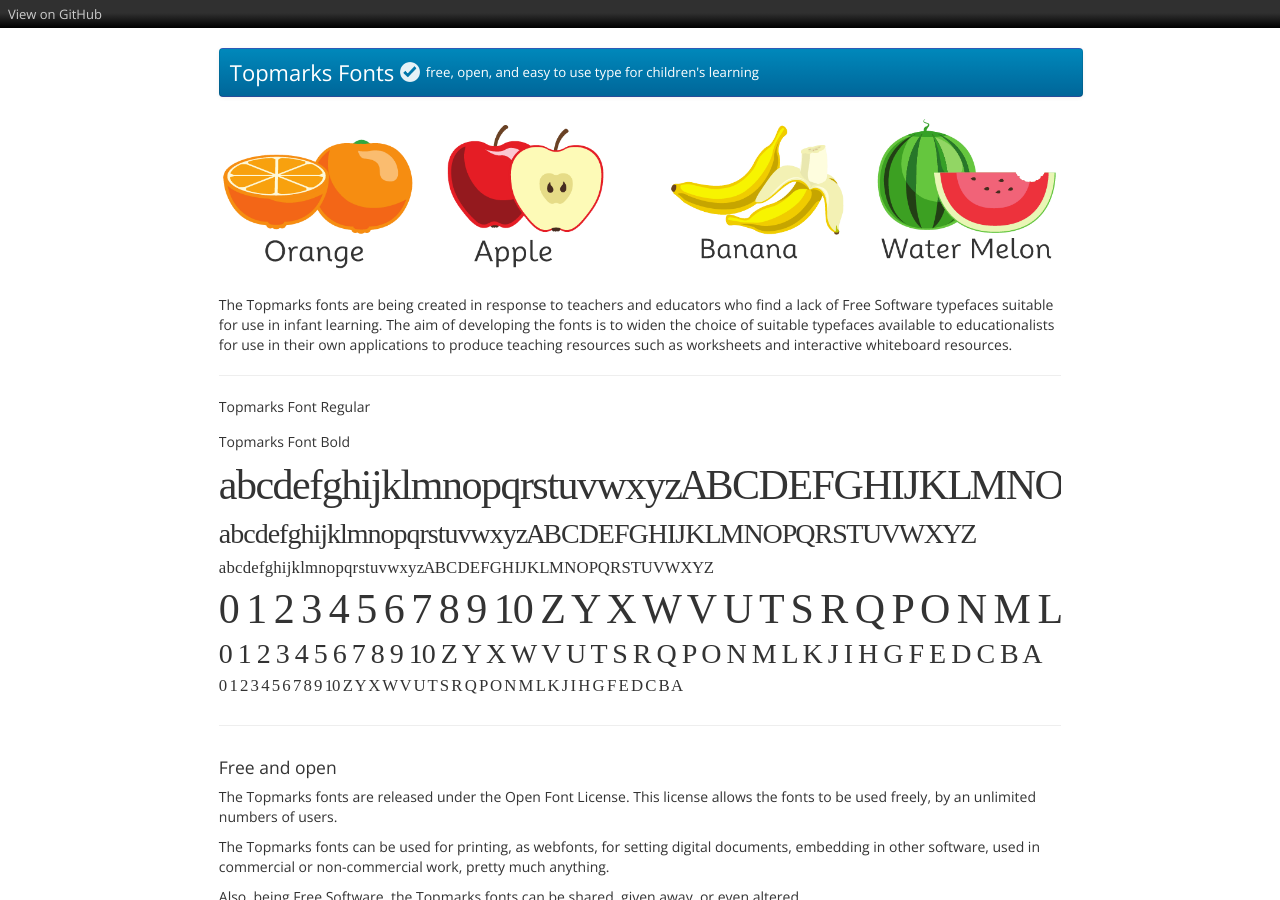
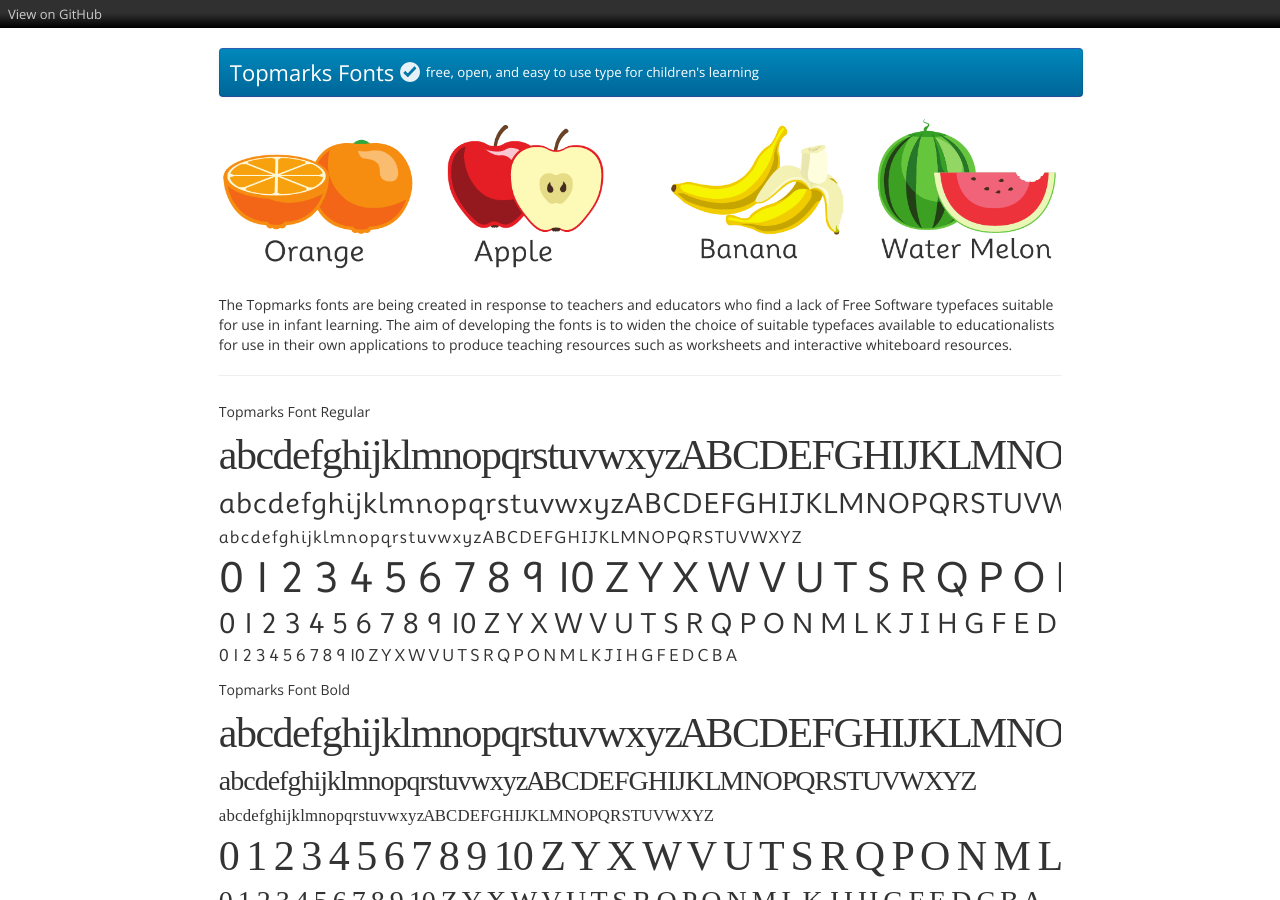
Before and after one commit to vernnobile/topmarks, a Jekyll site: the page built from index.html, in a window 1280 px wide and 900 px high. Built offline with Jekyll 4.4.1, drawn with Linux system fonts in a browser that asks for light colours; some web fonts are replaced; Markdown is read by kramdown in place of the engine named in the settings.

Commit message:
Update test.html

```diff
--- a/_includes/test.html
+++ b/_includes/test.html
@@ -1,9 +1,22 @@
-<div class="row-fluid">
+<div class="row-fluid" style="padding-top:5px;">
 <div class="span12" style="white-space:nowrap;overflow:hidden;">
 <p>
 Topmarks Font Regular</p>
-<p style="font-family:'topmarksbook'; font-size:3em; line-height:1.1em; letter-spacing:-4px">
+<p style="font-family:'topmarksboook'; font-size:3em; line-height:1.1em; letter-spacing:-6px">
+a b c d e f g h i j k l m n o p q r s t u v w x y z  A B C D E F G H I J K L M N O P Q R S T U V W X Y Z
+</p>
+<p style="font-family:'topmarksbook'; font-size:2em;line-height:1.1em;letter-spacing:-4px">
+a b c d e f g h i j k l m n o p q r s t u v w x y z  A B C D E F G H I J K L M N O P Q R S T U V W X Y Z
+</p>
+<p style="font-family:'topmarksbook'; font-size:1.2em;line-height:1.1em;letter-spacing:-2px">
+a b c d e f g h i j k l m n o p q r s t u v w x y z  A B C D E F G H I J K L M N O P Q R S T U V W X Y Z
+</p>
+<p class="fracs" style="font-family:'topmarksbook'; font-size:3em; line-height:1em; letter-spacing:-2px">0 1 2 3 4 5 6 7 8 9 10 Z Y X W V U T S R Q P O N M L K J I H G F E D C B A
+</p>
+<p class="fracs" style="font-family:'topmarksbook'; font-size:2em;line-height:1em;letter-spacing:-1px">0 1 2 3 4 5 6 7 8 9 10 Z Y X W V U T S R Q P O N M L K J I H G F E D C B A
+</p>
+<p class="fracs" style="font-family:'topmarksbook'; font-size:1.2em;line-height:1em;letter-spacing:-1px">0 1 2 3 4 5 6 7 8 9 10 Z Y X W V U T S R Q P O N M L K J I H G F E D C B A
+</p>
 
-</p>
 </div>
 </div>
```
